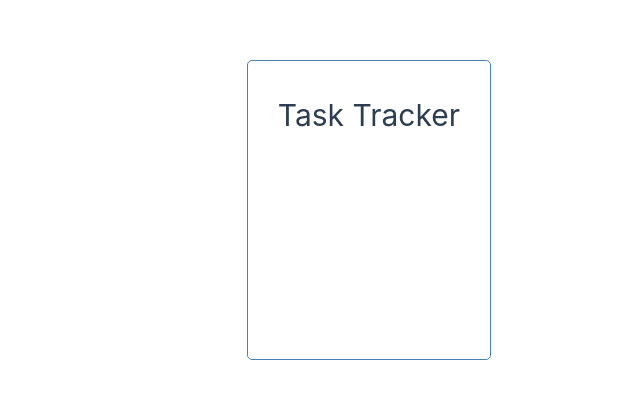
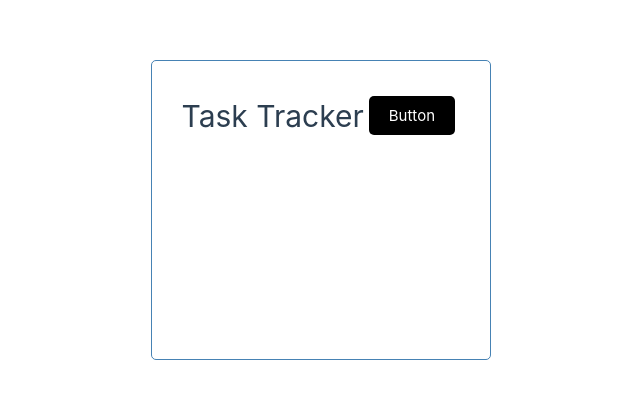
Before and after one commit to collinsigeh/jpp-vue-task-tracker, a Vue app: page / in a window 1280 px wide. Shown: the part 190-588 px from the top of the page, without its empty margins (149-789 px from the left). Built offline with nearby package versions, Linux system fonts and the light colour scheme.

Commit message:
added the button component and implemented props and in-line styling for the button compment.

```diff
--- /dev/null
+++ b/src/components/Button.vue
@@ -0,0 +1,18 @@
+<script>
+    export default {
+        name: 'Button',
+        props: {
+            text: {
+                type: String,
+                default: 'Button'
+            },
+            color: {
+                type: String
+            }
+        }
+    }
+</script>
+
+<template>
+    <button class="btn" :style="{ backgroundColor: color }">{{ text }}</button>
+</template>
--- a/src/components/Header.vue
+++ b/src/components/Header.vue
@@ -1,4 +1,6 @@
 <script>
+    import Button from "./Button.vue";
+
     export default {
         name: 'Header',
         props: {
@@ -6,13 +8,17 @@
                 type: String,
                 default: 'Collins Igeh App'
             }
+        },
+        components: {
+            Button
         }
-    }
+    };
 </script>
 
 <template>
     <header>
         <h1>{{ title }}</h1>
+        <Button />
     </header>
 </template>
 
```
